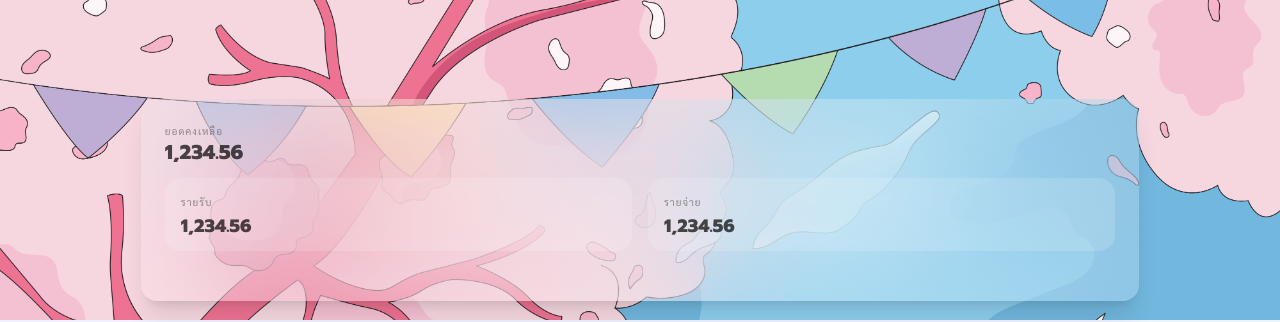
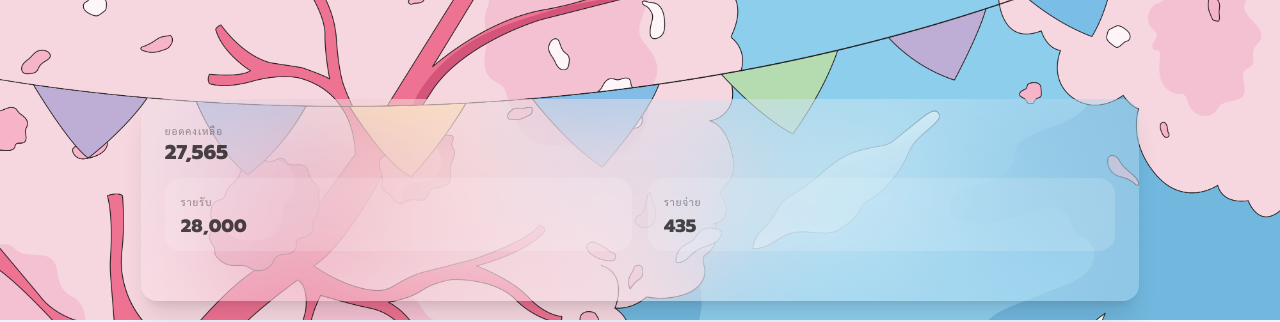
Before and after one commit to anantachai964/ExpenseApp, a React (Vite) app in the folder my-react-app/: page / in a window 1280 px wide. Shown: the top 322 px of the page. Built offline with nearby package versions, Linux system fonts and the light colour scheme.

Commit message:
Header Props

```diff
--- a/my-react-app/src/App.jsx
+++ b/my-react-app/src/App.jsx
@@ -4,11 +4,22 @@ import DailyBudgetWidget from "./Components/DailyBudgetWidget";
 import AddForm from "./Components/AddForm";
 import Current from "./Components/Current";
 import ListItem from "./Components/ListItem";
+import { useState } from "react";
+import { getSummaryMonthly } from "./Services/summaryService.js";
 
 function App() {
+  // เวลาปัจจุบัน
+  const now = new Date();
+  const [year, setYear] = useState(now.getFullYear());
+  const [month, setMonth] = useState(now.getMonth());
+
+  // ค่าสรุปประจำเดือน
+  const summary = getSummaryMonthly(year, month);
+  console.log(summary);
+
   return (
     <div className="mx-auto min-h-screen overflow-x-hidden bg-indigo-50 font-sarabun">
-      <Header />
+      <Header summary={summary} />
       <DailyBudgetWidget />
       <AddForm />
       <Current />
--- a/my-react-app/src/Components/Header.jsx
+++ b/my-react-app/src/Components/Header.jsx
@@ -1,6 +1,6 @@
 import React from "react";
 
-function Header() {
+function Header({ summary }) {
   return (
     <header className="h-header-h w-full p-4 bg-[url('/img/header-01.png')] bg-cover bg-center bg-no-repeat flex justify-center items-center">
       {/* div ที่จัดการตัวเเหน่ง */}
@@ -11,7 +11,7 @@ function Header() {
         </p>
         {/* จำนวนเงิน */}
         <p className="font-extrabold text-xl leading-none text-black/70 font-prompt mb-4">
-          1,234.56
+          {summary.balance.toLocaleString()}
         </p>
         {/* รายรับเเละรายจ่าย */}
         <div className="grid grid-cols-2 gap-4">
@@ -20,7 +20,7 @@ function Header() {
               รายรับ
             </p>
             <p className="font-extrabold text-lg leading-none text-black/70 font-prompt">
-              1,234.56
+              {summary.total_income.toLocaleString()}
             </p>
           </div>
           <div className="bg-white/15 rounded-2xl p-4">
@@ -28,7 +28,7 @@ function Header() {
               รายจ่าย
             </p>
             <p className="font-extrabold text-lg leading-none text-black/70 font-prompt">
-              1,234.56
+              {summary.total_expense.toLocaleString() }
             </p>
           </div>
         </div>
--- a/my-react-app/src/Services/summaryService.js
+++ b/my-react-app/src/Services/summaryService.js
@@ -1,12 +1,11 @@
 import { transactions } from "../mock/db.js";
 
-export function getSummaryMonthly(year, mont) {
+export function getSummaryMonthly(year, month) {
   const filtered = transactions.filter((tx) => {
     const d = new Date(tx.date);
     return d.getFullYear() === year && d.getMonth() === month;
   });
-
-  const total_icome = filtered
+  const total_income = filtered
     .filter((tx) => tx.type === "income")
     .reduce((sum, tx) => sum + tx.amount, 0);
 
@@ -17,8 +16,8 @@ export function getSummaryMonthly(year, mont) {
   return {
     year,
     month,
-    total_icome,
+    total_income,
     total_expense,
-    balance: total_icome - total_expense,
+    balance: total_income - total_expense,
   };
 }
```
